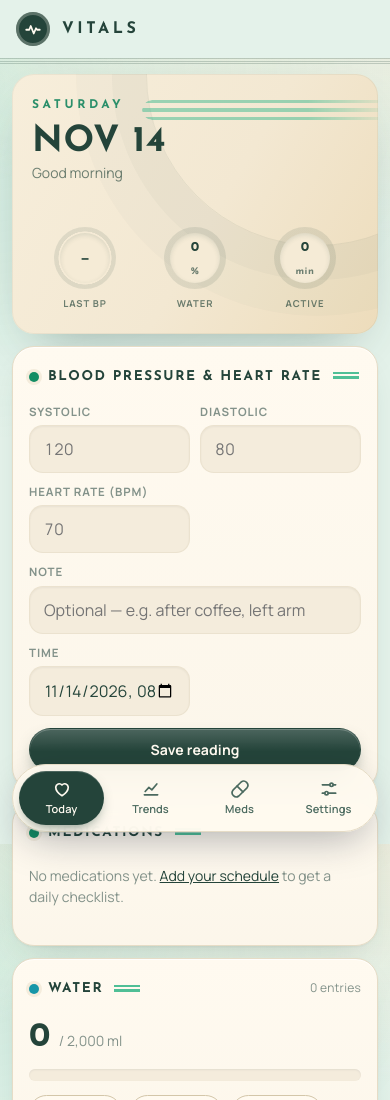
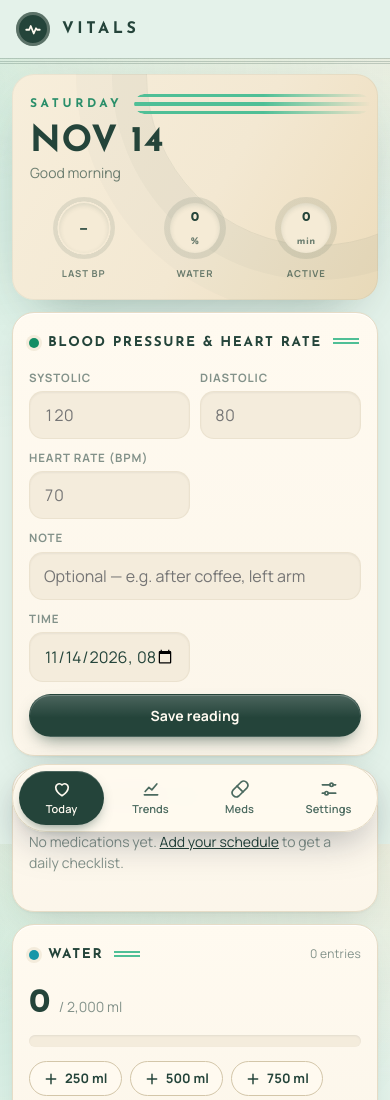
Before and after one commit to ShinyFirefly24/vitals, a plain HTML site: page index.html in a window 390 px wide. Shown: the top 1100 px of the page. Drawn offline with Linux system fonts and the light colour scheme.

Commit message:
Add files via upload

```diff
--- a/index.html
+++ b/index.html
@@ -378,7 +378,7 @@ th{text-transform:uppercase; letter-spacing:.08em; font-size:10.5px; font-weight
 .hero-lines{position:absolute; left:-20px; bottom:22px; width:46%; height:20px; background:repeating-linear-gradient(180deg, #e2725b 0 3px, transparent 3px 8.5px); border-radius:0 999px 999px 0; opacity:.9; z-index:-1; -webkit-mask:linear-gradient(90deg,transparent,#000 35%); mask:linear-gradient(90deg,transparent,#000 35%)}
 .hero-date .eyebrow{display:block; font-family:var(--display); text-transform:uppercase; letter-spacing:.3em; font-size:12px; color:#f0a08c; font-weight:700}
 .hero-date h1{margin:6px 0 2px; font-family:var(--display); font-weight:700; font-size:44px; line-height:1; letter-spacing:.02em; text-transform:uppercase; padding-top:.12em}
-.hero-date .hero-sub{display:block; color:rgba(251,246,236,.7); font-size:14px; margin-bottom:22px}
+.hero-date .hero-sub{display:block; color:rgba(251,246,236,.7); font-size:14px; margin-bottom:0}
 .hero-gauges{display:flex; gap:18px; flex-wrap:wrap}
 .gauge{display:flex; flex-direction:column; align-items:center; gap:8px; min-width:76px}
 .ring{--p:0; width:76px; height:76px; border-radius:50%; display:grid; place-items:center; background:conic-gradient(var(--ring,#f0a08c) calc(var(--p) * 1%), rgba(255,255,255,.13) 0); box-shadow:0 0 0 1px rgba(255,255,255,.06)}
@@ -387,13 +387,13 @@ th{text-transform:uppercase; letter-spacing:.08em; font-size:10.5px; font-weight
 .ring.static{background:radial-gradient(circle, transparent 60%, rgba(255,255,255,.13) 61%)}
 .gauge .g-l{font-size:10.5px; text-transform:uppercase; letter-spacing:.14em; color:rgba(251,246,236,.72); font-weight:700}
 @media (max-width:640px){
-  .hero{padding:22px 20px; border-radius:26px}
+  .hero{padding:20px 18px 18px; border-radius:26px; row-gap:14px}
   .hero-date h1{font-size:36px}
   .hero-gauges{width:100%; justify-content:space-between; gap:4px; flex-wrap:nowrap}
   .gauge{min-width:0; flex:1}
   .ring{width:62px; height:62px} .ring > span{width:50px; height:50px; font-size:13.5px}
   .gauge .g-l{font-size:9.5px; letter-spacing:.1em}
-  .hero-lines{width:70%; bottom:auto; top:26px; left:auto; right:-20px; border-radius:999px 0 0 999px; -webkit-mask:linear-gradient(270deg,transparent,#000 35%); mask:linear-gradient(270deg,transparent,#000 35%); opacity:.55}
+  .hero-lines{width:calc(38% + 12px); bottom:auto; top:19px; left:auto; right:4px; border-radius:999px; -webkit-mask:linear-gradient(270deg,transparent,#000 35%); mask:linear-gradient(270deg,transparent,#000 35%); opacity:.55}
 }
 
 /* =====================================================================
@@ -517,6 +517,14 @@ td.dt span{display:block; white-space:nowrap}
   .page-head .inline .seg button{flex:1; padding:7px 8px}
   .page-head .inline > .btn{padding:9px 14px}
   td .chip{padding:3px 7px}
+}
+@media (max-width:640px){
+  .hero .hero-lines{display:none}
+  .hero-date{flex:1 1 100%; min-width:0}
+  .hero-date .eyebrow{display:flex; align-items:center; gap:12px}
+  .hero-date .eyebrow::after{content:""; flex:1; height:20px; margin-right:-10px; border-radius:999px;
+    background:repeating-linear-gradient(180deg, var(--accent-2) 0 3px, transparent 3px 8.5px);
+    -webkit-mask:linear-gradient(270deg, transparent 0%, #000 45%); mask:linear-gradient(270deg, transparent 0%, #000 45%)}
 }
 /* ---------- Doctor report (always light, print/image friendly) ---------- */
 .report{
```
